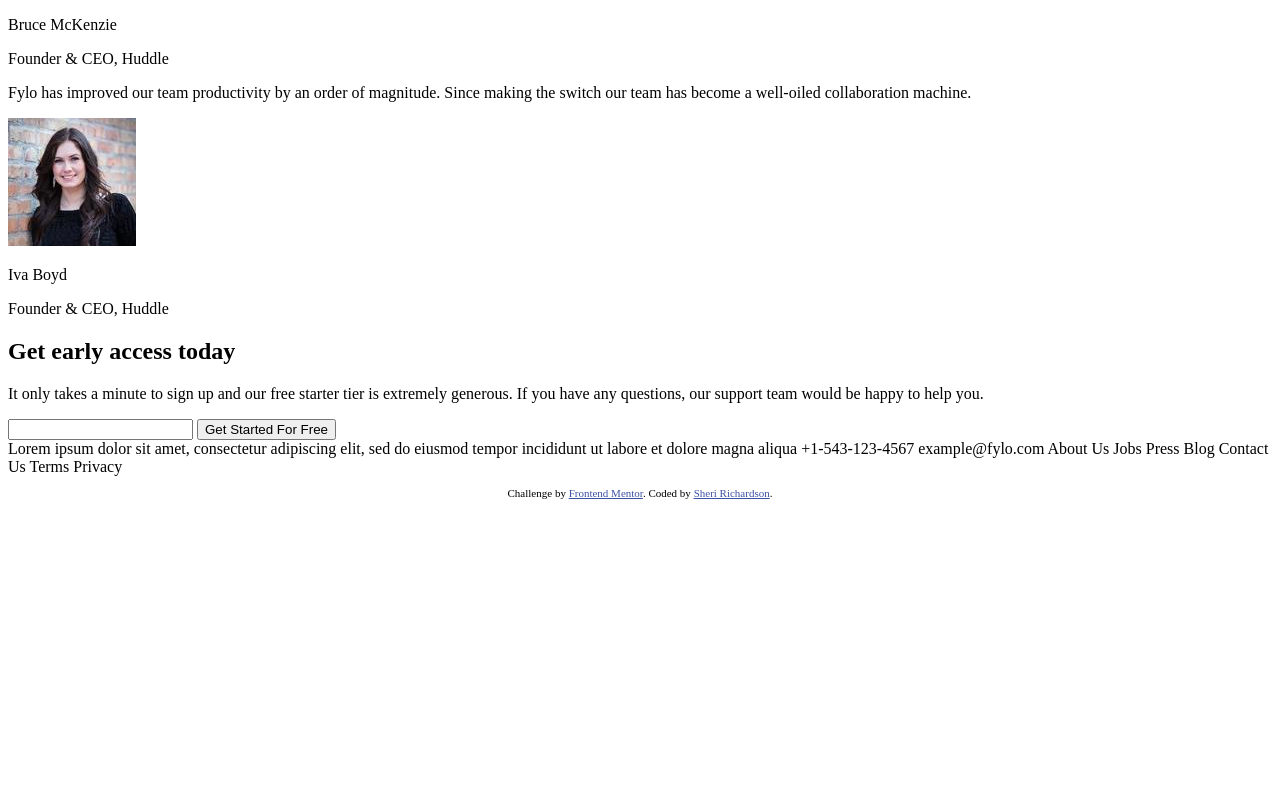
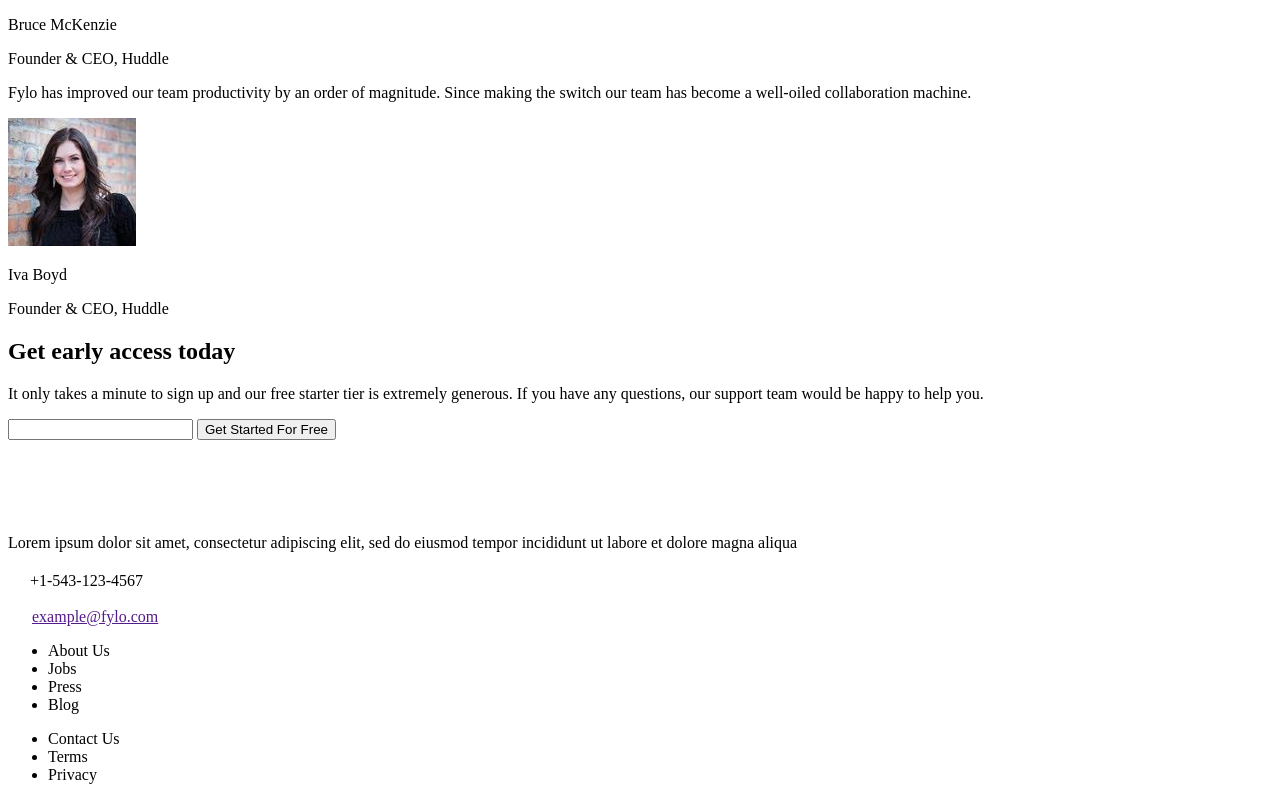
Before and after one commit to sheriallisdev/fylo-landing-page-dark, a plain HTML site: page index.html in a window 1280 px wide. Shown: the part 2584-3384 px from the top of the page. Before the commit the page ends 3094 px from the top, so only its background shows below. Drawn offline with Linux system fonts and the light colour scheme.

Commit message:
Add site footer

```diff
--- a/index.html
+++ b/index.html
@@ -153,26 +153,47 @@
     </div>
   </section>
 
-  Lorem ipsum dolor sit amet, consectetur adipiscing elit, sed do eiusmod tempor incididunt ut labore et
-  dolore magna aliqua
+  <footer class="site-footer">
+    <img src="./images/logo.svg" alt="logo" class="logo">
+    <div class="location">
+      <img src="./images/icon-location.svg" alt="">
+      <p>
+        Lorem ipsum dolor sit amet, consectetur adipiscing elit, sed do eiusmod tempor incididunt ut labore et
+        dolore magna aliqua
+      </p>
+    </div>
 
-  +1-543-123-4567
-  example@fylo.com
+    <div class="contact-info">
+      <p>
+        <span class="icon">
+          <img src="./images/icon-phone.svg" alt="">
+        </span>
+        +1-543-123-4567
+      </p>
+      <p>
+        <span class="icon">
+          <img src="./images/icon-email.svg" alt="">
+        </span>
+        <a href="">example@fylo.com</a>
+      </p>
+    </div>
 
-  About Us
-  Jobs
-  Press
-  Blog
+    <nav>
+      <ul class="footer-nav">
+        <li>About Us</li>
+        <li>Jobs</li>
+        <li>Press</li>
+        <li>Blog</li>
+      </ul>
+      <ul class="footer-nav">
+        <li>Contact Us</li>
+        <li>Terms</li>
+        <li>Privacy</li>
+      </ul>
+    </nav>
 
-  Contact Us
-  Terms
-  Privacy
-
-  <footer>
-    <p class="attribution">
-      Challenge by <a href="https://www.frontendmentor.io?ref=challenge" target="_blank">Frontend Mentor</a>.
-      Coded by <a href="#">Sheri Richardson</a>.
-    </p>
+    <div class="social-media__links">
+    </div>
   </footer>
 </body>
 </html>
```
